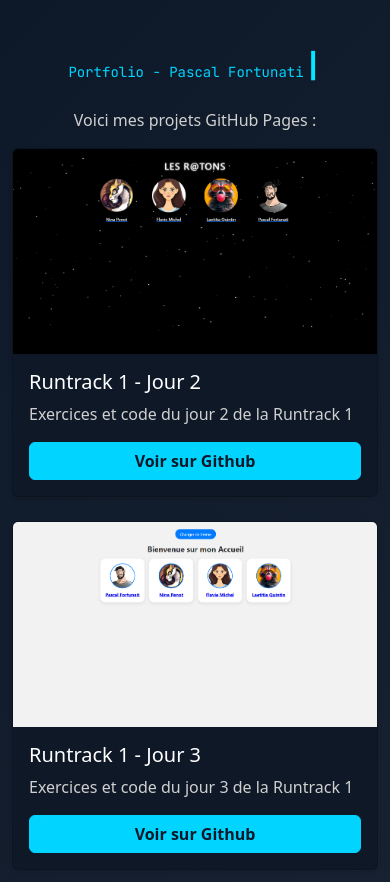
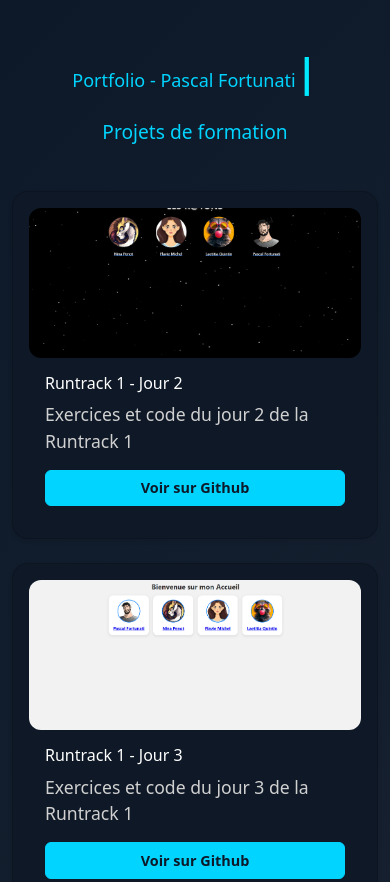
Before and after one commit to pascal-fortunati/pascal-fortunati.github.io, a plain HTML site: page index.html in a window 390 px wide. Shown: the top 882 px of the page. Drawn offline with nearby package versions, Linux system fonts and the light colour scheme.

Commit message:
Update fichiers
Nouvelle fonction plus admin

```diff
--- /dev/null
+++ b/css/admin.css
@@ -0,0 +1,63 @@
+html {
+    scroll-behavior: smooth;
+    font-family: 'JetBrains Mono', monospace;
+}
+
+body {
+    margin: 0;
+    padding: 0;
+    background: linear-gradient(135deg, #0d1929 0%, #1a2332 50%, #0d1929 100%);
+    overflow-x: hidden;
+}
+
+.sidebar {
+    background-color: rgba(15, 25, 40, 0.75);
+    width: 280px;
+    min-width: 150px;
+    height: 100vh;
+}
+
+.table-dark {
+    --bs-table-color: #00d4ff;
+    --bs-table-bg: #0d1929;
+    --bs-table-border-color: #253370;
+    --bs-table-striped-bg: #253370;
+    --bs-table-striped-color: #00d4ff;
+    --bs-table-active-bg: #373b3e;
+    --bs-table-active-color: #00d4ff;
+    --bs-table-hover-bg: #323539;
+    --bs-table-hover-color: #00d4ff;
+    color: var(--bs-table-color);
+    border-color: var(--bs-table-border-color);
+}
+
+
+.sidebar a.nav-link {
+    color: #00d4ff;
+    text-align: center;
+}
+
+.sidebar a.nav-link.active,
+.sidebar a.nav-link:hover {
+    background-color: #00d4ff;
+    color: #0d1929;
+}
+
+h1,
+h2 {
+    color: #00eaff;
+}
+
+/* Actions */
+
+.btn-info {
+    background-color: #00d4ff;
+    border-color: #00d4ff;
+    color: #0d1929;
+    font-weight: bold;
+}
+
+.btn-info:hover {
+    background-color: #00aacc;
+    color: #fff;
+}
--- a/css/style.css
+++ b/css/style.css
@@ -1,61 +1,178 @@
+/* ======================== */
+/*        GLOBAL CSS        */
+/* ======================== */
+
 html {
     scroll-behavior: smooth;
+    font-family: 'JetBrains Mono', monospace;
 }
-.cyber-border {
-    border: 1px solid rgba(0, 212, 255, 0.5);
-    box-shadow: 0 0 15px rgba(0, 212, 255, 0.3);
+
+body {
+    margin: 0;
+    padding: 0;
+    background: linear-gradient(135deg, #0d1929 0%, #1a2332 50%, #0d1929 100%);
+    overflow-x: hidden;
 }
-.matrix-bg {
-    background-image:
-    linear-gradient(rgba(0, 212, 255, 0.03) 1px, transparent 1px),
-    linear-gradient(90deg, rgba(0, 212, 255, 0.03) 1px, transparent 1px);
-    background-size: 50px 50px;
-}
-.code-rain {
-    font-family: 'JetBrains Mono', monospace;
-    font-size: 14px;
-    color: #00d4ff;
-    white-space: nowrap;
-    overflow: hidden;
-}
-.bg-dark {
-    background: linear-gradient(135deg, #0d1929 0%, #1a2332 50%, #0d1929 100%);
-}
+
+/* ======================== */
+/*           TITRES         */
+/* ======================== */
 
 h1 {
     color: #00eaff;
+    font-size: 3rem;
+    text-align: center;
+    margin-bottom: 2rem;
 }
+
+h2 {
+    color: #00d4ff;
+    font-size: 2rem;
+    margin-bottom: 1.5rem;
+}
+
 h5 {
     color: #ffffff;
+    font-size: 1.5rem;
+    margin-bottom: 0.5rem;
 }
+
 p {
     color: #d0d0d0;
+    font-size: 1.1rem;
 }
+
+/* ======================== */
+/*           CARTE          */
+/* ======================== */
+
+.card {
+    background-color: rgba(15, 25, 40, 0.95);
+    color: #fff;
+    border-radius: 1rem;
+    padding: 1rem;
+    font-size: 1rem;
+    transition: transform 0.3s, box-shadow 0.3s;
+}
+
+.card:hover {
+    transform: translateY(-5px);
+    box-shadow: 0 10px 30px rgba(0, 212, 255, 0.3);
+}
+
+.card-img-top {
+    border-radius: 0.75rem;
+    max-height: 200px;
+    object-fit: cover;
+}
+
+/* ======================== */
+/*        BOUTONS           */
+/* ======================== */
 
 .btn-primary {
     background-color: #00d4ff;
     border-color: #00d4ff;
     color: #0d1929;
     font-weight: bold;
+    font-size: 1.1rem;
+    padding: 0.6rem 1.2rem;
+    transition: background-color 0.3s, color 0.3s;
 }
+
 .btn-primary:hover {
     background-color: #00aacc;
     border-color: #00aacc;
     color: #fff;
 }
 
-.card {
-    background-color: rgba(15, 25, 40, 0.95);
-    color: #fff;
-}
+/* ======================== */
+/*        CURSORS           */
+/* ======================== */
 
 .terminal-cursor {
     animation: blink 1s infinite;
     color: #00eaff;
     font-weight: bold;
-    font-size: 30px;
+    font-size: 40px;
 }
+
 @keyframes blink {
-    0%, 50% { opacity: 1; }
-    51%, 100% { opacity: 0; }
+
+    0%,
+    50% {
+        opacity: 1;
+    }
+
+    51%,
+    100% {
+        opacity: 0;
+    }
 }
+
+/* ======================== */
+/*        CODE RAIN         */
+/* ======================== */
+
+.code-rain {
+    font-size: 18px;
+    color: #00d4ff;
+    white-space: nowrap;
+    overflow: hidden;
+}
+
+/* BORDURES CYBER */
+.cyber-border {
+    border: 1px solid rgba(0, 212, 255, 0.5);
+    box-shadow: 0 0 15px rgba(0, 212, 255, 0.3);
+}
+
+/* ======================== */
+/*        RESPONSIVE        */
+/* ======================== */
+
+@media(max-width:768px) {
+    h1 {
+        font-size: 2.2rem;
+    }
+
+    h2 {
+        font-size: 1.5rem;
+    }
+
+    h5 {
+        font-size: 1.2rem;
+    }
+
+    .btn-primary {
+        font-size: 1rem;
+        padding: 0.5rem 1rem;
+    }
+
+    .card-img-top {
+        max-height: 180px;
+    }
+}
+
+@media(max-width:480px) {
+    h1 {
+        font-size: 1.8rem;
+    }
+
+    h2 {
+        font-size: 1.2rem;
+    }
+
+    h5 {
+        font-size: 1rem;
+    }
+
+    .btn-primary {
+        font-size: 0.9rem;
+        padding: 0.4rem 0.8rem;
+    }
+
+    .card-img-top {
+        max-height: 150px;
+    }
+}
--- a/index.html
+++ b/index.html
@@ -1,33 +1,40 @@
 <!DOCTYPE html>
 <html lang="fr">
+
 <head>
     <meta charset="UTF-8">
     <meta name="viewport" content="width=device-width, initial-scale=1">
     <title>Portfolio - Pascal Fortunati</title>
     <!-- Bootstrap CSS -->
     <link href="https://cdn.jsdelivr.net/npm/bootstrap@5.3.2/dist/css/bootstrap.min.css" rel="stylesheet">
-        <!-- font Google -->
+    <!-- Google Font -->
     <link href="https://fonts.googleapis.com/css2?family=JetBrains+Mono&display=swap" rel="stylesheet">
     <!-- Style CSS -->
     <link rel="stylesheet" href="css/style.css">
 </head>
-    <body class="bg-dark matrix-bg">
-        <!-- Canvas pour la pluie -->
-        <canvas id="github-rain" style="position: fixed; top:0; left:0; width:100%; height:100%; pointer-events:none; z-index:0;"></canvas>
-        <!-- Container -->
+
+<body>
+    <!-- Canvas pluie -->
+    <canvas id="github-rain"
+        style="position: fixed; top:0; left:0; width:100%; height:100%; pointer-events:none; z-index:0;"></canvas>
+
+    <!-- Conteneur full-width -->
     <div class="container py-5" style="position: relative; z-index: 1;">
-            <h1 class="text-center mb-4 code-rain">
+        <h2 class="text-center mb-4 code-rain">
             Portfolio - Pascal Fortunati<span class="terminal-cursor">|</span>
-            </h1>
-            <p class="text-center">Voici mes projets GitHub Pages :</p>
+        </h2>
 
-            <div id="projects" class="row g-4">
-                <!-- Les projets -->
+        <!-- Projets formation -->
+        <div id="formation-projects" class="mb-5 row g-4"></div>
+
+        <!-- Projets personnels -->
+        <div id="personnel-projects" class="mb-5 row g-4"></div>
     </div>
-        </div>
+
     <!-- Bootstrap JS -->
     <script src="https://cdn.jsdelivr.net/npm/bootstrap@5.3.2/dist/js/bootstrap.bundle.min.js"></script>
-        <!-- Bootstrap JS -->
+    <!-- App JS -->
     <script src="js/app.js"></script>
 </body>
+
 </html>
--- a/js/app.js
+++ b/js/app.js
@@ -1,61 +1,13 @@
-// projets
-const projects = [
-    {
-    name: "Runtrack 1 - Jour 2",
-    url: "https://github.com/pascal-fortunati/runtrack1-jour-2",
-    description: "Exercices et code du jour 2 de la Runtrack 1",
-    img: "img/projet2.jpg",
-    type: "Voir sur Github"
-    },
-    {
-    name: "Runtrack 1 - Jour 3",
-    url: "https://github.com/pascal-fortunati/runtrack1-jour-3",
-    description: "Exercices et code du jour 3 de la Runtrack 1",
-    img: "img/projet3.jpg",
-    type: "Voir sur Github"
-    },
-    {
-    name: "Runtrack 1 - Jour 4",
-    url: "https://pascal-fortunati.github.io/runtrack1-jour-4",
-    description: "Exercices et code du jour 4 de la Runtrack 1",
-    img: "img/projet4.jpg",
-    type: "Voir Démo"
-    },
-    {
-    name: "jour-git - Jour 5",
-    url: "https://pascal-fortunati.github.io/jour-git",
-    description: "Exercices et code du jour 5 jour-git",
-    img: "img/projet5.jpg",
-    type: "Voir Démo"
-    },
-    {
-    name: "fansite",
-    url: "https://github.com/pascal-fortunati/fansite",
-    description: "projet fansite sur one piece",
-    img: "img/projet6.jpg",
-    type: "Voir sur Github"
-    },
-    {
-    name: "vitrine apps",
-    url: "https://pascal-fortunati.github.io/vitirine",
-    description: "projet application mobile favoris",
-    img: "img/projet7.jpg",
-    type: "Voir Démo"
-    },
-    {
-    name: "Projet voyage",
-    url: "https://pascal-fortunati.github.io/projet-voyages",
-    description: "projet vitrine agence de voyage",
-    img: "img/projet8.jpg",
-    type: "Voir Démo"
-    }
-];
+document.addEventListener('DOMContentLoaded', () => {
 
-// Génération des cartes Bootstrap avec images
-const container = document.getElementById("projects");
+    // ===== Fonction pour générer les cartes =====
+    function renderSection(projects, sectionId, title) {
+        const container = document.getElementById(sectionId);
+        if (!container) return;
+        container.innerHTML = `<h2 class="text-center mb-4">${title}</h2>`;
         projects.forEach(proj => {
             container.innerHTML += `
-    <div class="col-md-4">
+          <div class="col-12 col-sm-6 col-md-4 col-lg-3">
             <div class="card shadow-sm h-100">
               <img src="${proj.img}" class="card-img-top" alt="${proj.name}">
               <div class="card-body d-flex flex-column">
@@ -64,12 +16,22 @@ projects.forEach(proj => {
                 <a href="${proj.url}" target="_blank" class="btn btn-primary mt-auto">${proj.type}</a>
               </div>
             </div>
-    </div>
-    `;
+          </div>`;
         });
+    }
 
-// --- Pluie ---
+    // ===== Fetch JSON =====
+    fetch('projects.json')
+        .then(res => res.json())
+        .then(data => {
+            renderSection(data.formation, "formation-projects", "Projets de formation");
+            renderSection(data.personnel, "personnel-projects", "Projets personnels");
+        })
+        .catch(err => console.error("Impossible de charger projects.json :", err));
+
+    // ===== Pluie GitHub =====
     const canvas = document.getElementById('github-rain');
+    if (canvas) {
         const ctx = canvas.getContext('2d');
         canvas.width = window.innerWidth;
         canvas.height = window.innerHeight;
@@ -77,50 +39,44 @@ canvas.height = window.innerHeight;
         const logo = new Image();
         logo.src = 'img/github.png';
 
-// Canvas temporaire pour logo
         const coloredLogo = document.createElement('canvas');
         const ctxColored = coloredLogo.getContext('2d');
 
         const drops = [];
         const dropCount = 10;
-
-for(let i=0;i<dropCount;i++){
+        for (let i = 0; i < dropCount; i++) {
             drops.push({
-        x: Math.random()*canvas.width,
-        y: Math.random()*canvas.height,
-        speed: 1 + Math.random()*2,
-        size: 40 + Math.random()*40
+                x: Math.random() * canvas.width,
+                y: Math.random() * canvas.height,
+                speed: 1 + Math.random() * 2,
+                size: 40 + Math.random() * 40
             });
         }
 
-function animate(){
-    ctx.clearRect(0,0,canvas.width,canvas.height);
+        function animate() {
+            ctx.clearRect(0, 0, canvas.width, canvas.height);
             drops.forEach(d => {
                 ctx.drawImage(coloredLogo, d.x, d.y, d.size, d.size);
                 d.y += d.speed;
-        if(d.y > canvas.height) d.y = -d.size;
+                if (d.y > canvas.height) d.y = -d.size;
             });
             requestAnimationFrame(animate);
         }
 
         logo.onload = () => {
-    // Canvas temporaire
             coloredLogo.width = logo.width;
             coloredLogo.height = logo.height;
-
-    // image originale
             ctxColored.drawImage(logo, 0, 0);
-
-    // Recolorer en cyan
             ctxColored.fillStyle = '#00d4ff';
             ctxColored.globalCompositeOperation = 'source-in';
             ctxColored.fillRect(0, 0, logo.width, logo.height);
-
-    // Lancer l'animation
             animate();
-}
+        };
 
         window.addEventListener('resize', () => {
             canvas.width = window.innerWidth;
             canvas.height = window.innerHeight;
         });
+    }
+
+});
--- /dev/null
+++ b/projects.json
@@ -0,0 +1,69 @@
+{
+    "formation": [
+        {
+            "name": "Runtrack 1 - Jour 2",
+            "url": "https://github.com/pascal-fortunati/runtrack1-jour-2",
+            "description": "Exercices et code du jour 2 de la Runtrack 1",
+            "img": "img/projet2.jpg",
+            "type": "Voir sur Github"
+        },
+        {
+            "name": "Runtrack 1 - Jour 3",
+            "url": "https://github.com/pascal-fortunati/runtrack1-jour-3",
+            "description": "Exercices et code du jour 3 de la Runtrack 1",
+            "img": "img/projet3.jpg",
+            "type": "Voir sur Github"
+        },
+        {
+            "name": "Runtrack 1 - Jour 4",
+            "url": "https://pascal-fortunati.github.io/runtrack1-jour-4",
+            "description": "Exercices et code du jour 4 de la Runtrack 1",
+            "img": "img/projet4.jpg",
+            "type": "Voir Démo"
+        },
+        {
+            "name": "jour-git - Jour 5",
+            "url": "https://pascal-fortunati.github.io/jour-git",
+            "description": "Exercices et code du jour 5 jour-git",
+            "img": "img/projet5.jpg",
+            "type": "Voir Démo"
+        },
+        {
+            "name": "fansite",
+            "url": "https://github.com/pascal-fortunati/fansite",
+            "description": "projet fansite sur one piece",
+            "img": "img/projet6.jpg",
+            "type": "Voir sur Github"
+        },
+        {
+            "name": "vitrine apps",
+            "url": "https://pascal-fortunati.github.io/vitirine",
+            "description": "projet application mobile favoris",
+            "img": "img/projet7.jpg",
+            "type": "Voir Démo"
+        },
+        {
+            "name": "Projet voyage",
+            "url": "https://pascal-fortunati.github.io/projet-voyages",
+            "description": "projet vitrine agence de voyage",
+            "img": "img/projet8.jpg",
+            "type": "Voir Démo"
+        }
+    ],
+    "personnel": [
+        {
+            "name": "fansite",
+            "url": "https://github.com/pascal-fortunati/fansite",
+            "description": "projet fansite sur one piece",
+            "img": "img/projet6.jpg",
+            "type": "Voir sur Github"
+        },
+        {
+            "name": "vitrine apps",
+            "url": "https://pascal-fortunati.github.io/vitirine",
+            "description": "projet application mobile favoris",
+            "img": "img/projet7.jpg",
+            "type": "Voir Démo"
+        }
+    ]
+}
```
Also changed, not shown: admin.html (added, +132 -0 lines). Lines whose indentation alone changed are shown as unchanged.
